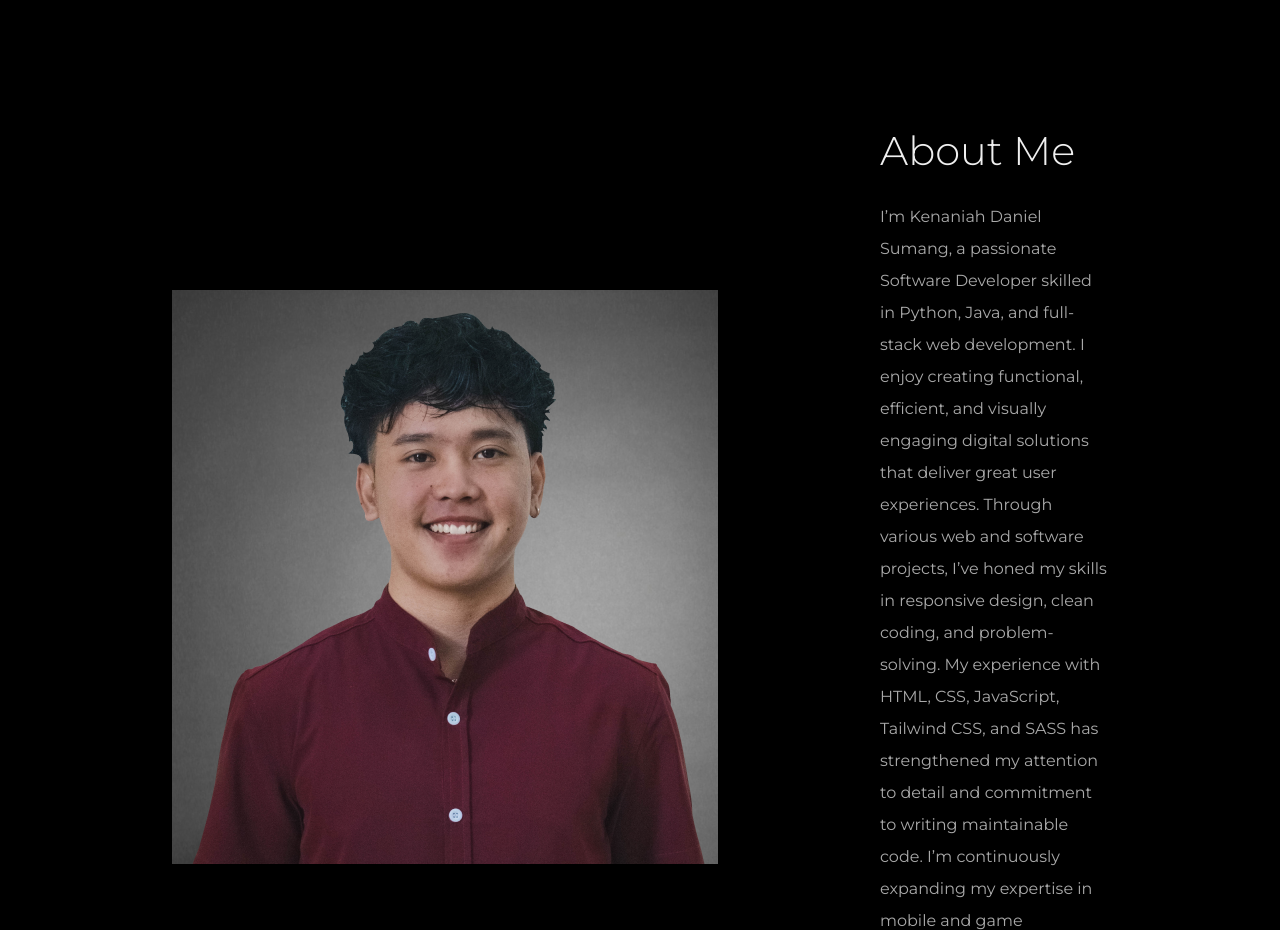
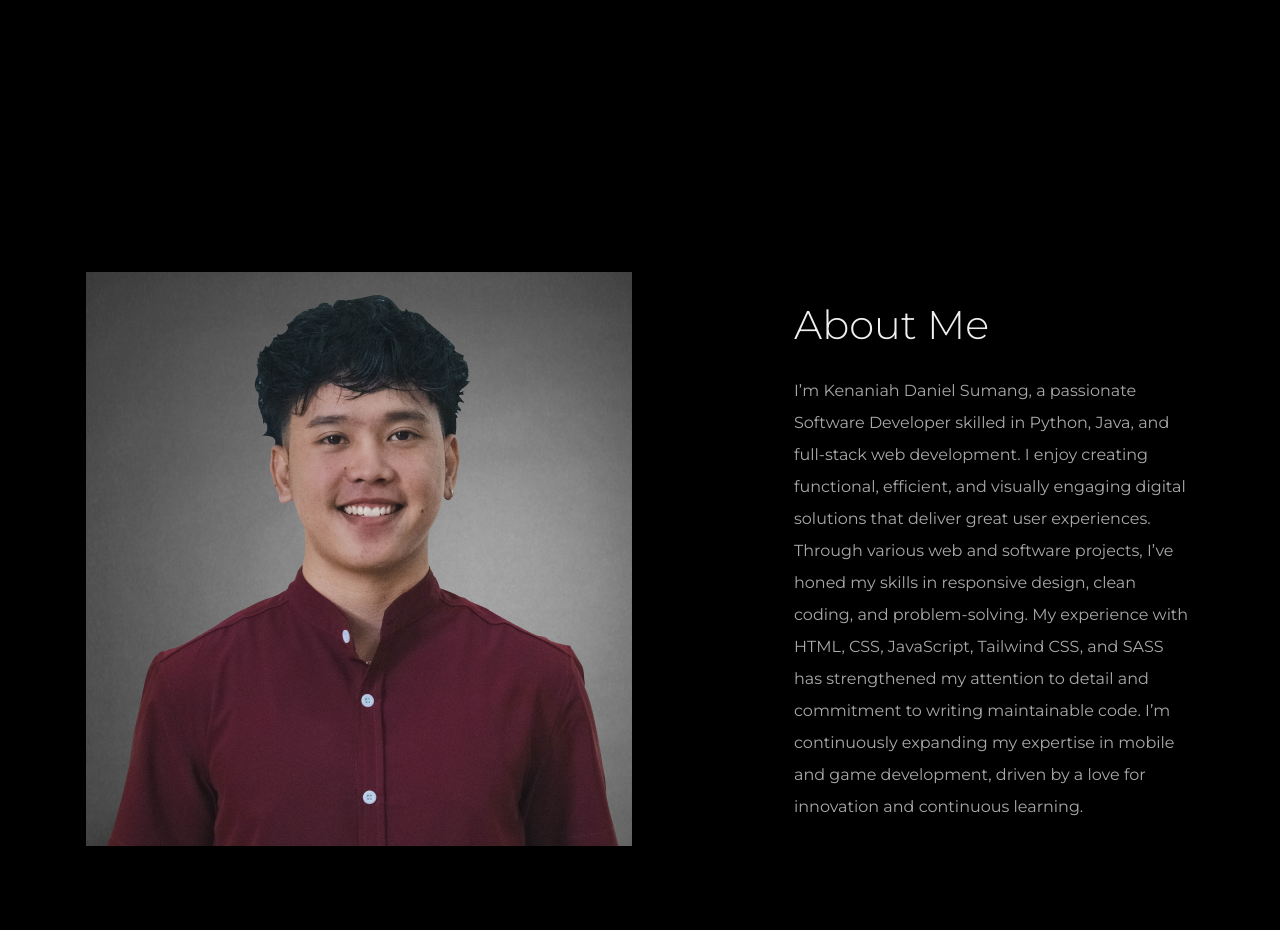
Before and after one commit to KenSumang/Kenaniah-Sumang-Portfolio, a website: page dist/index.html in a window 1280 px wide. Shown: the part 640-1570 px from the top of the page. After the commit the page ends 1532 px from the top, so only its background shows below. Drawn offline with Linux system fonts and the light colour scheme; a web font is replaced by a local one.

Commit message:
about me changes

```diff
--- a/dist/index.html
+++ b/dist/index.html
@@ -44,7 +44,7 @@
         </div>
     </header>
 
-    <section class="banner flex mx-[16px] my-[16px] h-[670px] justify-center items-center md:my-[64px] md:mx-[64px] lg:my-[73px] lg:mx-[102px]">
+    <section class="banner flex m-[16px] h-[670px] justify-center items-center md:my-[64px] md:mx-[64px] lg:my-[73px] lg:mx-[102px]">
         <div class="container max-w-full">
             <div class="banner__wrapper flex justify-left items-center font-light text-primary m-[22px] md:m-[80px] xl:m-[160px]">
                 <div class="banner__contents flex flex-col max-w-[500px] md:max-w-[648px] gap-[6px] md:gap-[12px] lg:gap-[24px] py-[0px]">
@@ -58,14 +58,15 @@
         </div>
     </section>
 
-    <section class="projects flex mx-[16px] my-[16px] h-[670px] justify-center items-center md:my-[64px] md:mx-[64px] lg:my-[73px] lg:mx-[102px]">
+    <!-- <section class="projects flex mx-[16px] my-[16px] h-[670px] justify-center items-center md:my-[64px] md:mx-[64px] lg:my-[73px] lg:mx-[102px]"> -->
+    <section class="projects m-[16px]">
         <div class="container max-w-full px-[70px] py-[30px]">
             <div class="projects__wrapper flex justify-center">
-                <div class="projects__contents flex items-center gap-[162px] text-[#FDFDFD]">
-                    <img src="../images/KDaniel Picture.png" alt="Kenaniah Daniel">
-                    <div class="aboutme__description flex flex-col gap-[20px] max-w-[687px]">
-                        <h2 class="text-[40px] text-primary font-light">About Me</h2>
-                        <p class="text-accent font-normal text-[16px]/[32px]">I’m Kenaniah Daniel Sumang, a passionate Software Developer skilled in Python, Java,
+                <div class="projects__contents flex flex-col items-center gap-[32px] lg:gap-[162px] xl:flex-row text-[#FDFDFD]">
+                    <img src="../images/KDaniel Picture.png" alt="Kenaniah Daniel" class="w-[314px] lg:w-full">
+                    <div class="aboutme__description flex flex-col gap-[14px] lg:gap-[20px] max-w-[687px]">
+                        <h2 class="text-[28px] text-primary font-light md:text-[40px]">About Me</h2>
+                        <p class="text-[14px]/[24px] text-accent font-normal md:text-[16px]/[32px]">I’m Kenaniah Daniel Sumang, a passionate Software Developer skilled in Python, Java,
                             and full-stack web development. I enjoy creating functional, efficient, and visually
                             engaging digital solutions that deliver great user experiences. Through various web and
                             software projects, I’ve honed my skills in responsive design, clean coding, and
```
Also changed, not shown: dist/output.css.
